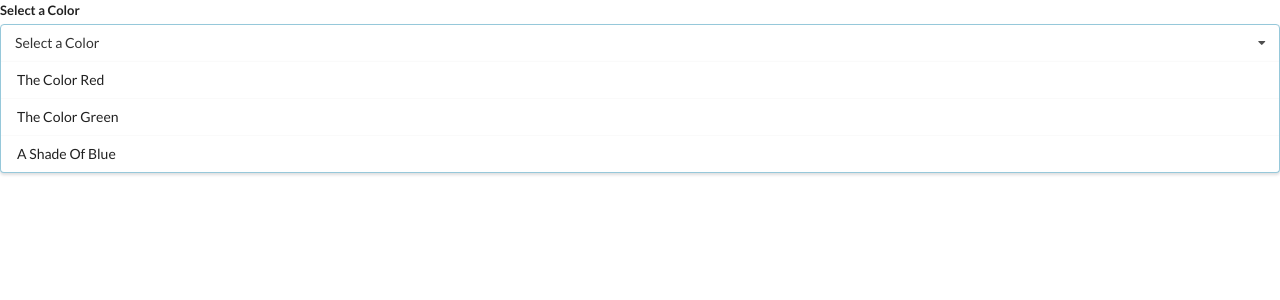
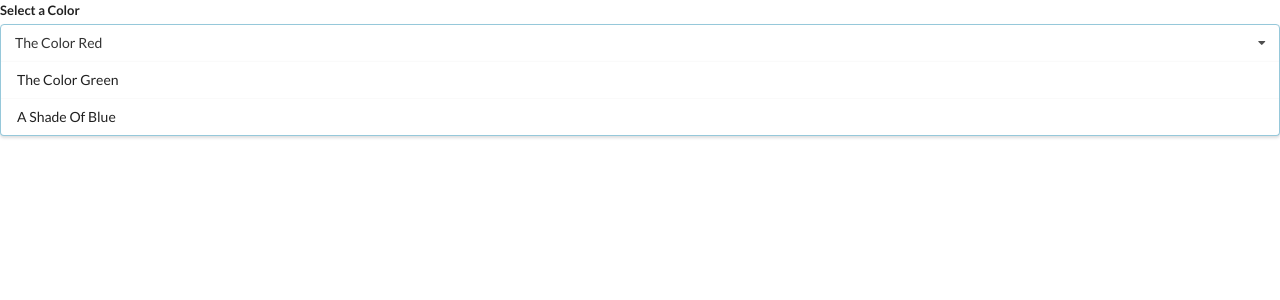
Before and after one commit to V1ctorC/widgets, a React (Create React App) app: page / in a window 1280 px wide. Shown: the top 300 px of the page. Built offline with nearby package versions, Linux system fonts and the light colour scheme.

Commit message:
Selection State + Filtering the Option List

```diff
--- a/src/App.js
+++ b/src/App.js
@@ -1,4 +1,4 @@
-import React from 'react'
+import React, { useState } from 'react'
 import Accordion from './components/Accordion'
 import Search from './components/Search'
 import Dropdown from './components/Dropdown'
@@ -35,9 +35,11 @@ const options = [
 
 const App = () => {
 
+    const [selected, setSelected] = useState(options[0])
+
     return (
         <div>
-            <Dropdown options={options} />
+            <Dropdown selected={selected} onSelectedChange={setSelected} options={options} />
         </div>
     )
 }
--- a/src/components/Dropdown.js
+++ b/src/components/Dropdown.js
@@ -1,10 +1,15 @@
 import React from 'react'
 
-const Dropdown = ({options}) => {
+const Dropdown = ({ options, selected, onSelectedChange }) => {
 
     const renderedOptions = options.map((option) => {
+
+        if(option.value === selected.value) {
+            return null;
+        }
+
         return (
-            <div key={option.value} className='item'>
+            <div key={option.value} className='item' onClick={() => onSelectedChange(option)}>
                 {option.label}
             </div>
         )
@@ -16,7 +21,7 @@ const Dropdown = ({options}) => {
                 <label className="label">Select a Color</label>
                 <div className="ui selection dropdown visible active">
                     <i className="dropdown icon"></i>
-                    <div className="text">Select a Color</div>
+                    <div className="text">{selected.label}</div>
                     <div className="menu visible transition">
                         {renderedOptions}
                     </div>
```
